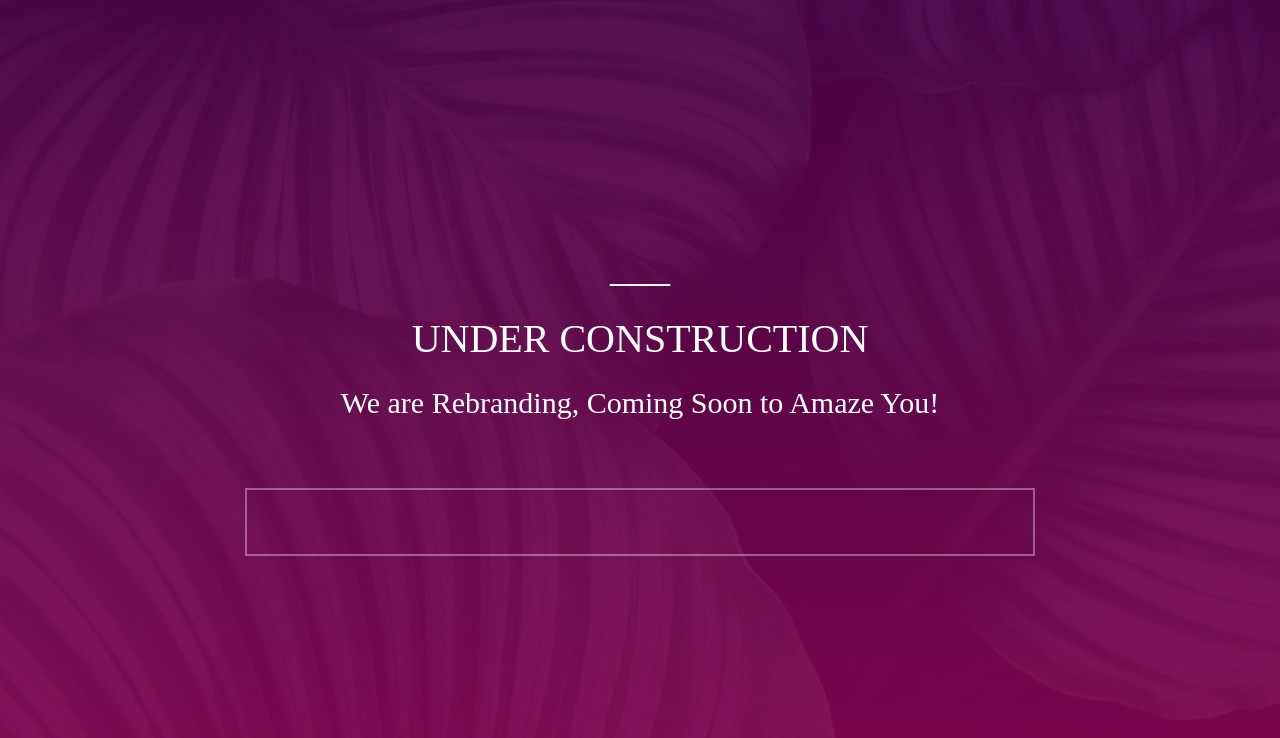
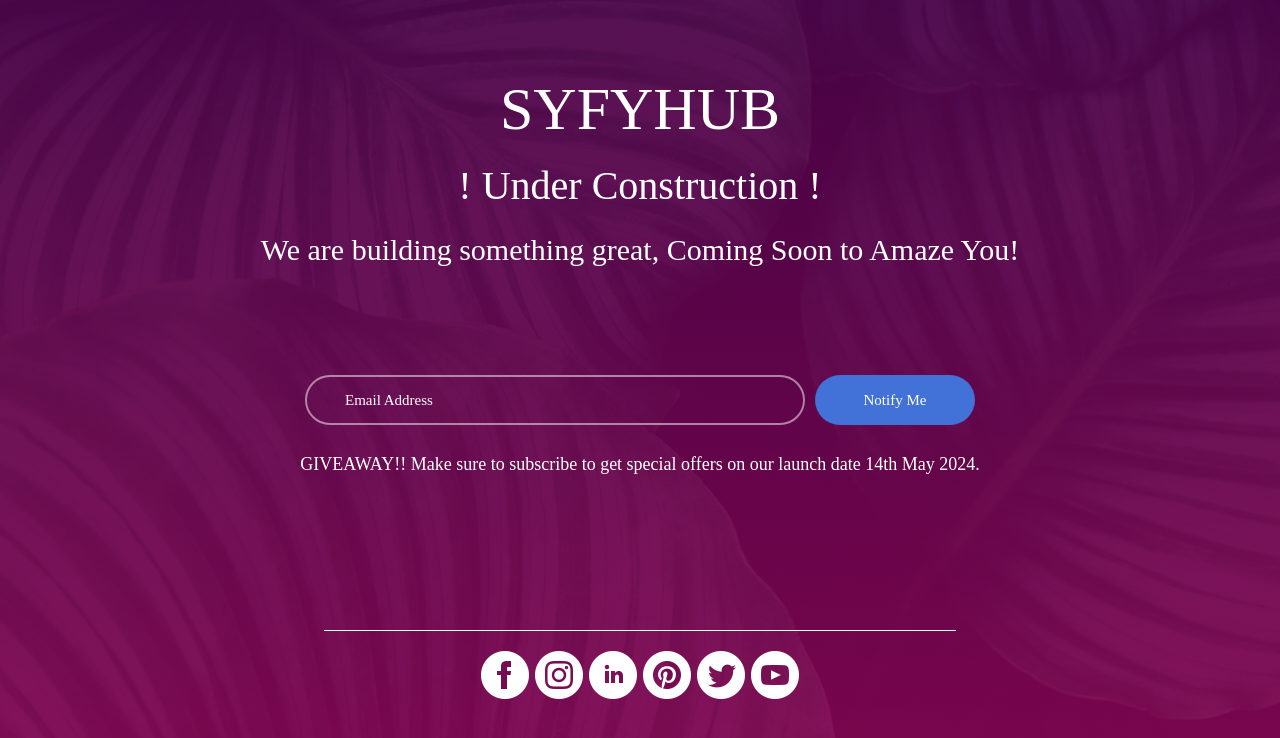
Before and after one commit to sengartech/coming_soon, a plain HTML site: page index.html in a window 1280 px wide. Drawn offline with Linux system fonts and the light colour scheme; a web font is replaced by a local one.

Commit message:
social-media icons and email subscribe input added

```diff
--- a/css/main.css
+++ b/css/main.css
@@ -168,7 +168,8 @@ input.input100 {
   font-family: PlayfairDisplay-Italic;
   font-size: 18px;
   color: #fff;
-  line-height: 1
+  line-height: 1;
+  margin-top: 30px;
 }
 
 .l1-txt1 {
@@ -176,14 +177,14 @@ input.input100 {
   font-size: 40px;
   color: #fff;
   line-height: 1.2;
-  text-transform: uppercase
 }
 
 .l1-txt2 {
   font-family: Poppins-Light;
-  font-size: 70px;
+  font-size: 60px;
   color: #fff;
-  line-height: 1
+  line-height: 1;
+  text-transform: uppercase;
 }
 
 .size1 {
@@ -652,3 +653,23 @@ input.input100 {
     width: 100%
   }
 }
+
+.social_icon {
+  width: 80%;
+  margin: 0 auto;
+  border-top: 1px solid #fff;
+  margin-top: 90px;
+  text-align: center;
+  margin-bottom: 15px;
+}
+
+.social_icon ul {
+  margin: 0px;
+  padding: 0px;
+  display: inline-block;
+}
+
+.social_icon li {
+  float: left;
+  padding: 20px 3px 0px 3px;
+}
--- a/index.html
+++ b/index.html
@@ -17,17 +17,46 @@
   <div class="bg-img1 overlay1 size1 flex-w flex-c-m p-t-55 p-b-55 p-l-15 p-r-15"
     style="background-image: url('images/bg01.jpg');">
     <div class="wsize1">
-      <p class="l1-txt1 txt-center p-b-23">___</p>
+      <h1 class="l1-txt2 txt-center p-b-23">syfyhub</h1>
       <h3 class="l1-txt1 txt-center p-b-22">
-        Under Construction
+        ! Under Construction !
       </h3>
       <p class="txt-center m2-txt1 p-b-67">
-        We are Rebranding, Coming Soon to Amaze You!
+        We are building something great, Coming Soon to Amaze You!
       </p>
-      <div class="flex-w flex-sa-m cd100 bor1 p-t-42 p-b-22 p-l-50 p-r-50 respon1">
+      <!-- <div class="flex-w flex-sa-m cd100 bor1 p-t-42 p-b-22 p-l-50 p-r-50 respon1">
+      </div> -->
+
+      <div style="margin-top: -50px;">
+        <form class="flex-w flex-c-m contact100-form p-t-70" netlify>
+          <div class="wrap-input100 where1">
+            <input class="s1-txt1 placeholder0 input100" type="email" name="email" placeholder="Email Address" required>
+            <span class="focus-input100"></span>
+          </div>
+
+          <button class="flex-c-m s1-txt1 size2 how-btn trans-04 where1" type="submit">
+            Notify Me
+          </button>
+        </form>
       </div>
+      <p class="txt-center m2-txt2 p-b-67">
+        GIVEAWAY!! Make sure to subscribe to get special offers on our launch date 14th May 2024.
+      </p>
+
+      <div class="social_icon">
+        <ul>
+          <li><a href="https://www.facebook.com/syfyhub" target="_blank"><img src="images/icon-facebook-48.png"></a></li>
+          <li><a href="https://www.instagram.com/syfyhub.in" target="_blank"><img src="images/icon-instagram-48.png"></a></li>
+          <li><a href="https://www.linkedin.com/company/syfyhub" target="_blank"><img src="images/icon-linkedin-48.png"></a></li>
+          <li><a href="https://www.pinterest.com/syfyhub" target="_blank"><img src="images/icon-pinterest-48.png"></a></li>
+          <li><a href="https://twitter.com/syfyhub_in" target="_blank"><img src="images/icon-twitter-48.png"></a></li>
+          <li><a href="https://www.youtube.com/@syfyhub" target="_blank"><img src="images/icon-youtube-48.png"></a></li>
+        </ul>
+      </div>
+
     </div>
   </div>
+
 </body>
 
 </html>
```
Also changed, not shown: images/icon-facebook-48.png (added), images/icon-instagram-48.png (added), images/icon-linkedin-48.png (added), images/icon-pinterest-48.png (added), images/icon-twitter-48.png (added), images/icon-youtube-48.png (added).
